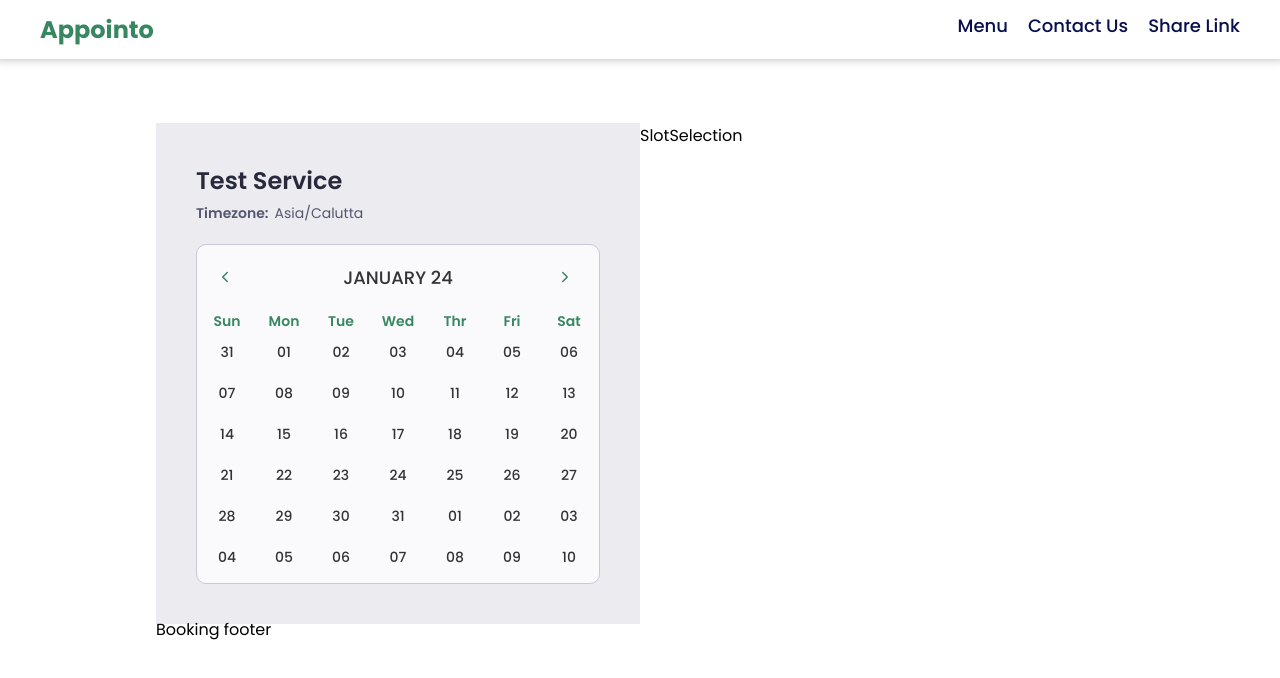
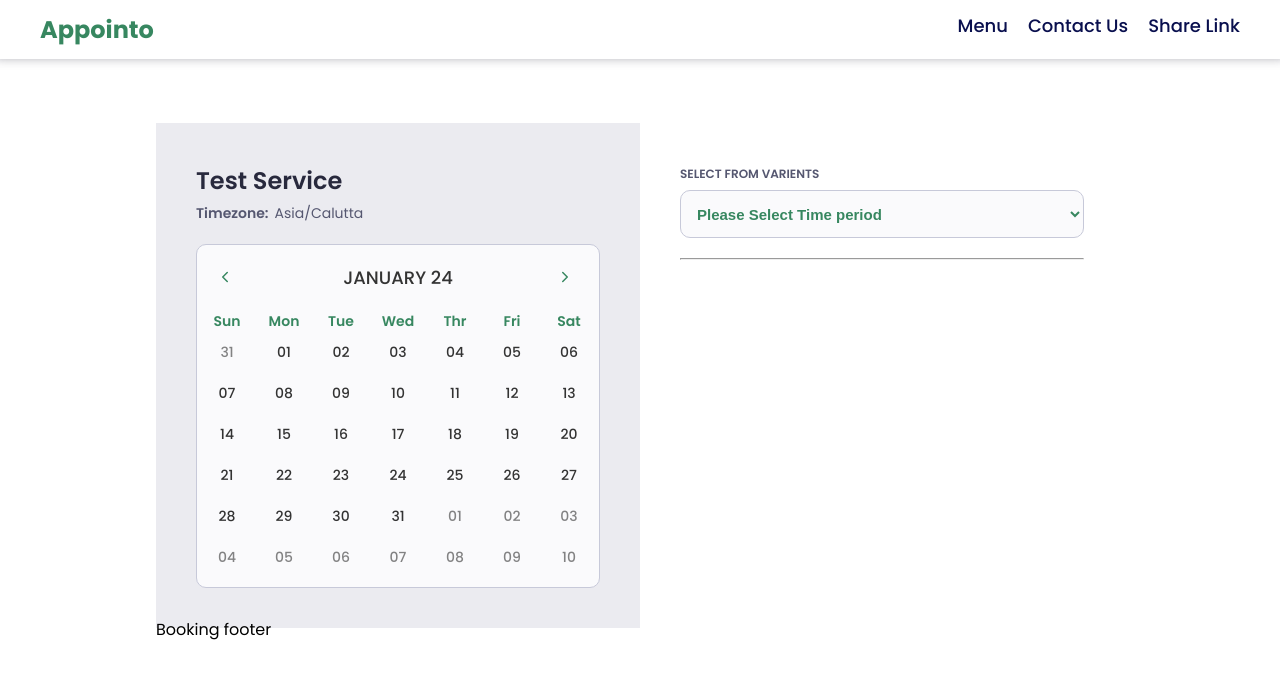
Before and after one commit to prthmh/appointment_booking, a React (Vite) app: page / in a window 1280 px wide. Shown: the top 678 px of the page. Built offline with nearby package versions, Linux system fonts and the light colour scheme.

Commit message:
slots added

```diff
--- a/package.json
+++ b/package.json
@@ -10,6 +10,7 @@
     "preview": "vite preview"
   },
   "dependencies": {
+    "axios": "^1.6.7",
     "react": "^18.2.0",
     "react-dom": "^18.2.0",
     "react-icons": "^5.0.1"
--- a/src/App.jsx
+++ b/src/App.jsx
@@ -1,15 +1,18 @@
 import "./App.css";
 import BookingComponent from "./components/BookingComponent/BookingComponent";
 import Header from "./components/Header/Header";
+import { DataProvider } from "./context/CalenderContext";
 
 function App() {
   return (
-    <div className="app">
-      <Header />
-      <div className="b_comp">
-        <BookingComponent />
+    <DataProvider>
+      <div className="app">
+        <Header />
+        <div className="b_comp">
+          <BookingComponent />
+        </div>
       </div>
-    </div>
+    </DataProvider>
   );
 }
 
--- a/src/components/BookingComponent/components/Calender.css
+++ b/src/components/BookingComponent/components/Calender.css
@@ -32,8 +32,8 @@
 
 .cal {
   background-color: var(--bg-3);
-  width: 100%;
-  height: 340px;
+  /* width: 100%; */
+  height: 334px;
   border: 1px solid var(--border-color);
   border-radius: 10px;
   padding: 4px;
@@ -44,7 +44,6 @@
   justify-content: space-between;
   align-items: center;
   padding: 15px 16px;
-  height: 57px;
 }
 
 .icon {
@@ -62,7 +61,7 @@
 }
 
 .month {
-  height: 277px;
+  height: 257px;
 }
 .weekday,
 .dates {
@@ -73,12 +72,6 @@
   padding: 5px;
 }
 
-/* .week {
-  display: flex;
-  justify-content: space-between;
-  gap: 10px;
-} */
-
 .week,
 .month_dates {
   display: grid;
@@ -86,10 +79,20 @@
   column-gap: 5px;
   row-gap: 10px;
   place-items: center;
-  /* grid-template-rows: ; */
 }
 .dates {
+  width: 42px;
   color: var(--text-color-4);
   font-weight: 500;
-  /* padding: 0; */
+  cursor: pointer;
+  display: flex;
+  justify-content: center;
+  align-items: center;
+  align-self: stretch;
 }
+
+.selected_date {
+  background-color: var(--d-green);
+  color: white;
+  border-radius: 99px;
+}
--- a/src/components/BookingComponent/components/Calender.jsx
+++ b/src/components/BookingComponent/components/Calender.jsx
@@ -1,37 +1,59 @@
-import React, { useEffect, useState } from "react";
+import React, { useState } from "react";
 import { IoChevronForward } from "react-icons/io5";
 import { IoChevronBack } from "react-icons/io5";
 
 import "./Calender.css";
 import { months, weekdays } from "../../../utils/constants";
 import { generateDate } from "../../../utils/getDates";
+import { useData } from "../../../context/CalenderContext";
 
+const newD = new Date();
 const Calender = () => {
-  const newD = new Date();
-  const [currDate, setCurrDate] = useState(newD);
+  const [currMonthAndYear, setCurrMonthAndYear] = useState(newD);
+  const { selectedDate, onDateChange } = useData();
 
-  //   useEffect(() => {
-  //     setcurrDate(newD);
-  //   }, [currDate]);
-
-  const dates = generateDate(currDate.getMonth(), currDate.getFullYear());
+  const dates = generateDate(
+    currMonthAndYear.getMonth(),
+    currMonthAndYear.getFullYear()
+  );
 
   const onNextMonth = () => {
-    const presentMonth = currDate.getMonth();
-    const presentYear = currDate.getFullYear();
+    const presentMonth = currMonthAndYear.getMonth();
+    const presentYear = currMonthAndYear.getFullYear();
     const nextMonth = presentMonth === 11 ? 0 : presentMonth + 1;
     const year = nextMonth === 0 ? presentYear + 1 : presentYear;
     const newDate = new Date(year, nextMonth);
-    setCurrDate(newDate);
+    setCurrMonthAndYear(newDate);
   };
 
   const onPrevMonth = () => {
-    const presentMonth = currDate.getMonth();
-    const presentYear = currDate.getFullYear();
+    const presentMonth = currMonthAndYear.getMonth();
+    const presentYear = currMonthAndYear.getFullYear();
     const prevMonth = presentMonth === 0 ? 11 : presentMonth - 1;
     const year = prevMonth === 11 ? presentYear - 1 : presentYear;
     const newDate = new Date(year, prevMonth);
-    setCurrDate(newDate);
+    setCurrMonthAndYear(newDate);
+  };
+
+  const onDateSelection = (date) => {
+    const pickedMonth = date.getMonth();
+    const pickedYear = date.getFullYear();
+    if (pickedMonth !== currMonthAndYear.getMonth()) {
+      setCurrMonthAndYear(new Date(pickedYear, pickedMonth));
+    }
+    onDateChange(date);
+  };
+
+  const isSelected = (item) => {
+    if (selectedDate) {
+      return Boolean(
+        selectedDate.getDate() === item.date.getDate() &&
+          selectedDate.getMonth() === item.date.getMonth() &&
+          selectedDate.getFullYear() === item.date.getFullYear()
+      );
+    } else {
+      return false;
+    }
   };
 
   return (
@@ -48,8 +70,8 @@ const Calender = () => {
             <IoChevronBack />
           </div>
           <div className="curr_date">
-            {months[currDate.getMonth()]}{" "}
-            {currDate.getFullYear().toString().substring(2, 4)}
+            {months[currMonthAndYear.getMonth()]}{" "}
+            {currMonthAndYear.getFullYear().toString().substring(2, 4)}
           </div>
           <div className="icon" onClick={onNextMonth}>
             <IoChevronForward />
@@ -64,9 +86,16 @@ const Calender = () => {
             ))}
           </div>
           <div className="month_dates">
-            {dates.map((date, index) => (
-              <div className="dates" key={index}>
-                {date.getDate() < 10 ? "0" + date.getDate() : date.getDate()}
+            {dates.map((item, index) => (
+              <div
+                className={isSelected(item) ? "dates selected_date" : "dates"}
+                key={index}
+                style={{ opacity: item.currentMonth ? "" : "0.6" }}
+                onClick={() => onDateSelection(item.date)}
+              >
+                {item.date.getDate() < 10
+                  ? "0" + item.date.getDate()
+                  : item.date.getDate()}
               </div>
             ))}
           </div>
--- a/src/components/BookingComponent/components/SlotSelection.css
+++ b/src/components/BookingComponent/components/SlotSelection.css
@@ -0,0 +1,105 @@
+.slot_section {
+  display: flex;
+  flex-direction: column;
+  padding: 40px;
+  gap: 20px;
+}
+
+.varients {
+  display: flex;
+  flex-direction: column;
+  align-items: flex-start;
+  gap: 6px;
+  align-self: stretch;
+}
+
+.varients > div {
+  color: var(--text-color-3);
+  font-size: 12px;
+  font-style: normal;
+  font-weight: 600;
+  line-height: 21px;
+}
+.varient_dropdown {
+  color: var(--d-green);
+  background-color: var(--bg-3);
+  border: 1px solid var(--border-color);
+  border-radius: 10px;
+  height: 48px;
+  width: 100%;
+  padding: 8px 12px;
+}
+
+.varient_dropdown,
+.varient_dropdown > option {
+  font-style: inherit;
+  font-size: 15px;
+  font-weight: 600;
+  line-height: 21px;
+}
+
+.varient_dropdown > option :hover {
+  background-color: var(--l-green);
+}
+
+.slot_section > hr {
+  stroke-width: 1px;
+  stroke: var(--border-color, #c7c9d9);
+}
+
+.no_of_slots {
+  display: flex;
+  flex-direction: column;
+  align-items: flex-start;
+  gap: 6px;
+  align-self: stretch;
+  height: 264px;
+}
+
+.no_of_slots > div {
+  color: var(--text-color-3);
+  font-size: 12px;
+  font-style: normal;
+  font-weight: 600;
+  line-height: 21px;
+  text-transform: uppercase;
+}
+
+.slot_list {
+  display: flex;
+  flex-direction: column;
+  align-items: flex-start;
+  gap: 15px;
+  align-self: stretch;
+  overflow-x: auto;
+  padding: 10px;
+}
+
+.time_slots {
+  display: flex;
+  padding: 8px 12px;
+  justify-content: center;
+  align-items: center;
+  align-self: stretch;
+  border-radius: 10px;
+  border: 1px solid var(--d-green, #378760);
+  background: #fff;
+  color: var(--d-green, #378760);
+  font-size: 14px;
+  font-style: normal;
+  font-weight: 600;
+  line-height: 21px;
+}
+
+.slot_list::-webkit-scrollbar {
+  width: 10px; /* width of the entire scrollbar */
+}
+
+.slot_list::-webkit-scrollbar-track {
+  background: var(--l-green); /* color of the tracking area */
+}
+
+.slot_list::-webkit-scrollbar-thumb {
+  background-color: var(--d-green); /* color of the scroll thumb */
+  border-radius: 20px; /*roundness of the scroll thumb */
+}
--- a/src/components/BookingComponent/components/SlotSelection.jsx
+++ b/src/components/BookingComponent/components/SlotSelection.jsx
@@ -1,8 +1,72 @@
-import React from "react";
+import React, { useEffect, useState } from "react";
+import axios from "axios";
+import { IoCheckmarkCircleOutline } from "react-icons/io5";
+
 import "./SlotSelection.css";
+import { useData } from "../../../context/CalenderContext";
+import { shortMonths, fullWeekdays } from "../../../utils/constants";
+import { getDatesForAPIcall } from "../../../utils/getDatesForAPIcall";
+import { getTime } from "../../../utils/getTime";
 
 const SlotSelection = () => {
-  return <div>SlotSelection</div>;
+  const { selectedDate } = useData();
+  const [currSlots, setCurrSlots] = useState([]);
+
+  useEffect(() => {
+    if (selectedDate) {
+      const makeAPIcall = async (date) => {
+        try {
+          const [startDate, endDate] = getDatesForAPIcall(date);
+
+          const response =
+            await axios(`https://app.appointo.me/scripttag/mock_timeslots?start_date=${startDate}&end_date=${endDate}
+              `);
+          setCurrSlots(response.data[0].slots);
+        } catch (err) {
+          console.log(err);
+        }
+      };
+      makeAPIcall(selectedDate);
+      return;
+    }
+  }, [selectedDate]);
+  console.log(currSlots);
+
+  return (
+    <div className="slot_section">
+      <div className="varients">
+        <div>SELECT FROM VARIENTS</div>
+        <select className="varient_dropdown">
+          <option>Please Select Time period</option>
+          <option>15 min</option>
+          <option>30 min</option>
+          <option>60 min</option>
+          <option>90 min</option>
+        </select>
+      </div>
+      <hr />
+      <div className="no_of_slots">
+        {selectedDate ? (
+          <>
+            <div>
+              {fullWeekdays[selectedDate.getDay()]},{" "}
+              {shortMonths[selectedDate.getMonth()]} {selectedDate.getDate()} -
+              Available Slots
+            </div>
+            <div className="slot_list">
+              {currSlots.map((slot, index) => (
+                <div className="time_slots" key={index}>
+                  {getTime(slot.start_time)} - {getTime(slot.end_time)}
+                </div>
+              ))}
+            </div>
+          </>
+        ) : (
+          <></>
+        )}
+      </div>
+    </div>
+  );
 };
 
 export default SlotSelection;
--- /dev/null
+++ b/src/context/CalenderContext.jsx
@@ -0,0 +1,21 @@
+import { createContext, useContext, useState } from "react";
+
+export const DataContext = createContext();
+
+export const DataProvider = ({ children }) => {
+  const [selectedDate, setSelectedDate] = useState();
+
+  const onDateChange = (date) => {
+    setSelectedDate(date);
+  };
+
+  return (
+    <DataContext.Provider
+      value={{ selectedDate, setSelectedDate, onDateChange }}
+    >
+      {children}
+    </DataContext.Provider>
+  );
+};
+
+export const useData = () => useContext(DataContext);
--- a/src/index.css
+++ b/src/index.css
@@ -1,7 +1,7 @@
 @import url("https://fonts.googleapis.com/css2?family=Poppins:ital,wght@0,300;0,400;0,500;0,600;0,700;0,800;0,900;1,300;1,400;1,500;1,600&display=swap");
 
 * {
-  box-sizing: border-box;
+  /* box-sizing: border-box; */
   margin: 0;
 }
 
--- a/src/utils/getDates.js
+++ b/src/utils/getDates.js
@@ -1,10 +1,6 @@
 export const generateDate = (month, year) => {
-  const firstDateOfMonth = new Date(year, month, 1, 7);
-  const lastDateOfMonth = new Date(year, month, getDaysInMonth(month), 7);
-  // console.log(month, year);
-  // console.log(firstDateOfMonth.getDay())
-  // console.log(lastDateOfMonth)
-  // console.log(month, year);
+  const firstDateOfMonth = new Date(year, month, 1);
+  const lastDateOfMonth = new Date(year, month, getDaysInMonth(month, year));
 
   const arrayOfDates = [];
 
@@ -12,13 +8,13 @@ export const generateDate = (month, year) => {
   const previousYear = previousMonth === 11 ? year - 1 : year;
   const firstDayOfMonth = firstDateOfMonth.getDay();
   const lastDateOfLastMonth = new Date(year, month, 0).getDate();
-  // console.log(lastDateOfLastMonth);
 
   //prefix
   for (let i = firstDayOfMonth; i > 0; i--) {
-    arrayOfDates.push(
-      new Date(previousYear, previousMonth, lastDateOfLastMonth - i + 1, 7)
-    );
+    arrayOfDates.push({
+      date: new Date(previousYear, previousMonth, lastDateOfLastMonth - i + 1),
+      currentMonth: false,
+    });
   }
 
   //curr month
@@ -27,18 +23,18 @@ export const generateDate = (month, year) => {
     i <= lastDateOfMonth.getDate();
     i++
   ) {
-    arrayOfDates.push(new Date(year, month, i, 7));
+    arrayOfDates.push({ date: new Date(year, month, i), currentMonth: true });
   }
 
   //suffixx
   const remainingDates = 42 - arrayOfDates.length;
-  //   console.log(remainingDates);
   for (let i = 1; i < remainingDates + 1; i++) {
-    // console.log(i, new Date(year, month + 1, i + 1, 7));
-    arrayOfDates.push(new Date(year, month + 1, i));
+    arrayOfDates.push({
+      date: new Date(year, month + 1, i),
+      currentMonth: false,
+    });
   }
 
-  //   console.log(arrayOfDates);
   return arrayOfDates;
 };
 
@@ -58,11 +54,10 @@ function getDaysInMonth(month, year) {
     case 10: // November
       return 30;
     case 1: // February
-      // Check for leap year
       if ((year % 4 === 0 && year % 100 !== 0) || year % 400 === 0) {
-        return 29; // Leap year, February has 29 days
+        return 29;
       } else {
-        return 28; // Non-leap year, February has 28 days
+        return 28;
       }
     default:
       throw new Error(
--- /dev/null
+++ b/src/utils/getDatesForAPIcall.js
@@ -0,0 +1,16 @@
+export const getDateFormat = (dateString) => {
+  const month = dateString.getMonth();
+  const year = dateString.getFullYear();
+  const date = dateString.getDate();
+  return `${year}-${month + 1}-${date}`;
+};
+export const getDatesForAPIcall = (dateString) => {
+  const formatedStartDate = getDateFormat(dateString);
+  const endDate = new Date(
+    dateString.getFullYear(),
+    dateString.getMonth(),
+    dateString.getDate() + 1
+  );
+  const formatedEndDate = getDateFormat(endDate);
+  return [formatedStartDate, formatedEndDate];
+};
--- /dev/null
+++ b/src/utils/getTime.js
@@ -0,0 +1,9 @@
+export const getTime = (string) => {
+  const dateString = new Date(string);
+  const hours = dateString.getHours();
+  const minutes = dateString.getMinutes();
+  const ampm = hours >= 12 ? "PM" : "AM";
+  const formattedTime =
+    (hours % 12) + ":" + (minutes < 10 ? "0" : "") + minutes + " " + ampm;
+  return formattedTime;
+};
```
Also changed, not shown: src/utils/constants.js (+25 -0 lines), 1 other file (tests, documents, lock files or other folders).
